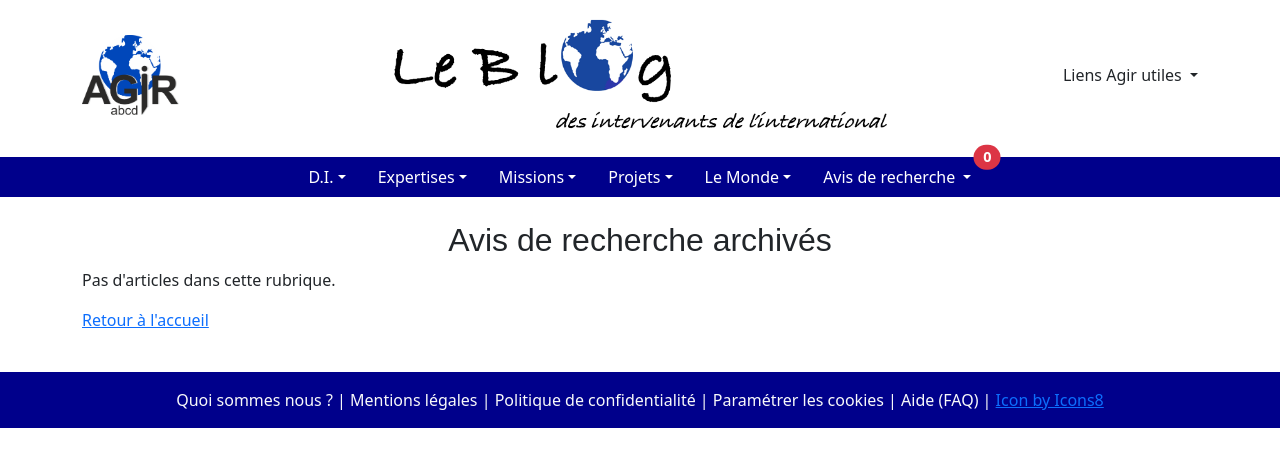
After one commit to yunko006/Agir_Blog, a Django app: a page that uses blog/templates/blog/links.html in a window 1280 px wide. The commit adds this page. Shown: the top 467 px of the page. Run offline with Django 3.2, Linux system fonts and the light colour scheme; data that the repository does not hold is empty; some libraries are stand-ins or nearby versions.

```diff
--- /dev/null
+++ b/blog/templates/blog/index_avis_recherche_archiver.html
@@ -0,0 +1,42 @@
+{% extends 'blog/base.html' %}
+{% load bootstrap5 %}
+{% block title %} Avis de recherche {% endblock %}
+
+
+{% block page_header %}
+<h2 class="text-center">Avis de recherche archivés</h2>
+{% endblock page_header %}
+
+{% block content %}
+{% if avis %}
+    {% for post in avis %}
+    <article class="blog-post mb-4">
+          <h3 class="mb-0"><a class="text-decoration-none" href="#">{{ post.title }}</a></h3>
+          <p class="mb-0 blog-post-meta">{{ post.created_on|date:"d/m/Y" }}</p>
+
+          <p> {{ post.content|safe }} <a href="#"></a></p>
+
+        </article>
+        {% if request.user.is_superuser %}
+          {% buttons %}
+            <a class="btn btn-primary" href="{% url 'blog:edit_avis' post.id %}">Modifier</a>
+            <a class="btn btn-danger" href="{% url 'blog:delete_avis' post.id %}">Supprimer</a>
+          {% endbuttons %}
+        {% endif %}
+        <hr>
+{% endfor %}
+
+{% else %}
+
+<p>Pas d'articles dans cette rubrique.</p>
+
+{%endif %}
+<p><a href="{% url 'blog:index' %}">Retour à l'accueil</a></p>
+
+{% buttons %}
+  {% if request.user.is_superuser %}
+      <a class="btn btn-primary" href="{% url 'blog:new_avis'%}">Poster un avis de recherche</a>
+  {% endif %}
+{% endbuttons %}
+
+{% endblock content %}
--- a/blog/templates/blog/links.html
+++ b/blog/templates/blog/links.html
@@ -105,6 +105,7 @@
     </a>
     <ul class="dropdown-menu">
       <li><a class="dropdown-item" href="{% url 'blog:index_avis' %}">En cours</a></li>
+      <li><a class="dropdown-item" href="{% url 'blog:index_avis_archiver' %}">Voir les avis archivés</a></li>
       <li><hr class="dropdown-divider"></li>
       {% if request.user.is_superuser %}
         <li><a class="dropdown-item" href="{% url 'blog:new_avis'%}">Ecrire un avis de recherche</a></li>
--- a/blog/urls.py
+++ b/blog/urls.py
@@ -26,6 +26,7 @@ urlpatterns = [
     # avis de recherche
     path('new_avis/', views.new_avis_recherche, name='new_avis'),
     path('index_avis/', views.index_avis_recherche, name='index_avis'),
+    path('index_avis_archivés/', views.index_avis_recherche_archiver, name='index_avis_archiver'),
     path('edit_avis/<int:avis_id>', views.edit_avis_recherche, name='edit_avis'),
     path('delete_avis/<int:avis_id>',
          views.delete_avis_recherche, name='delete_avis'),
```
